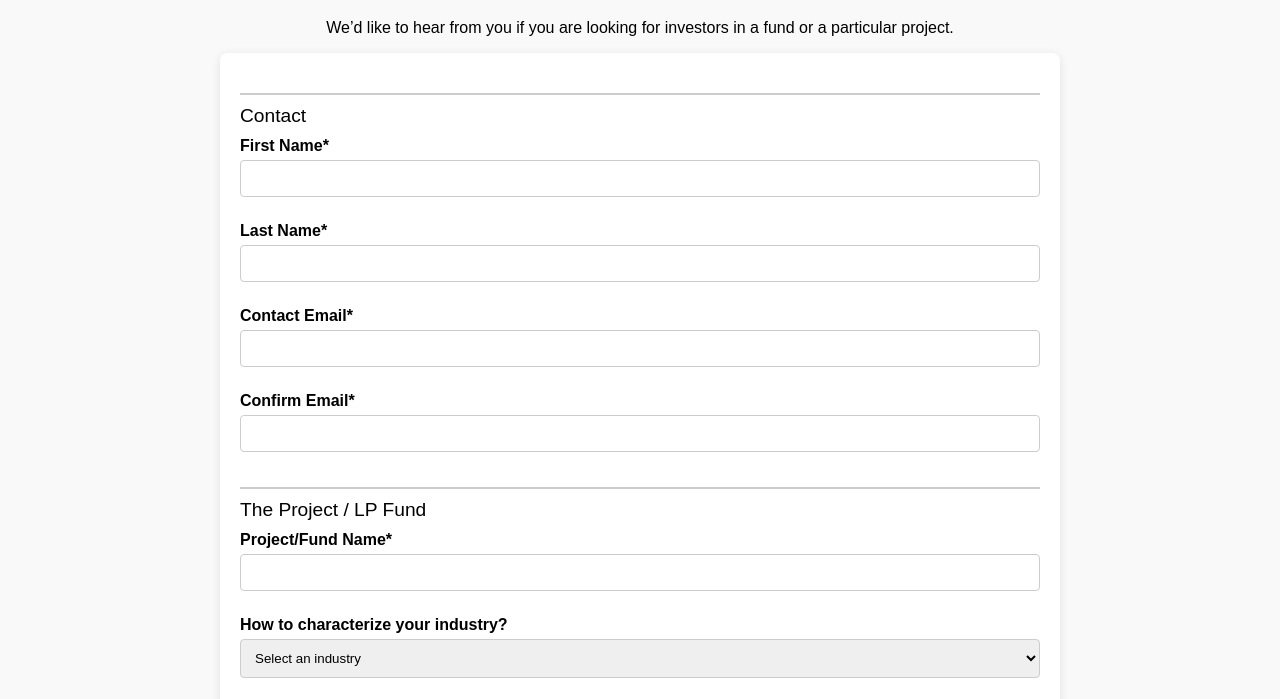
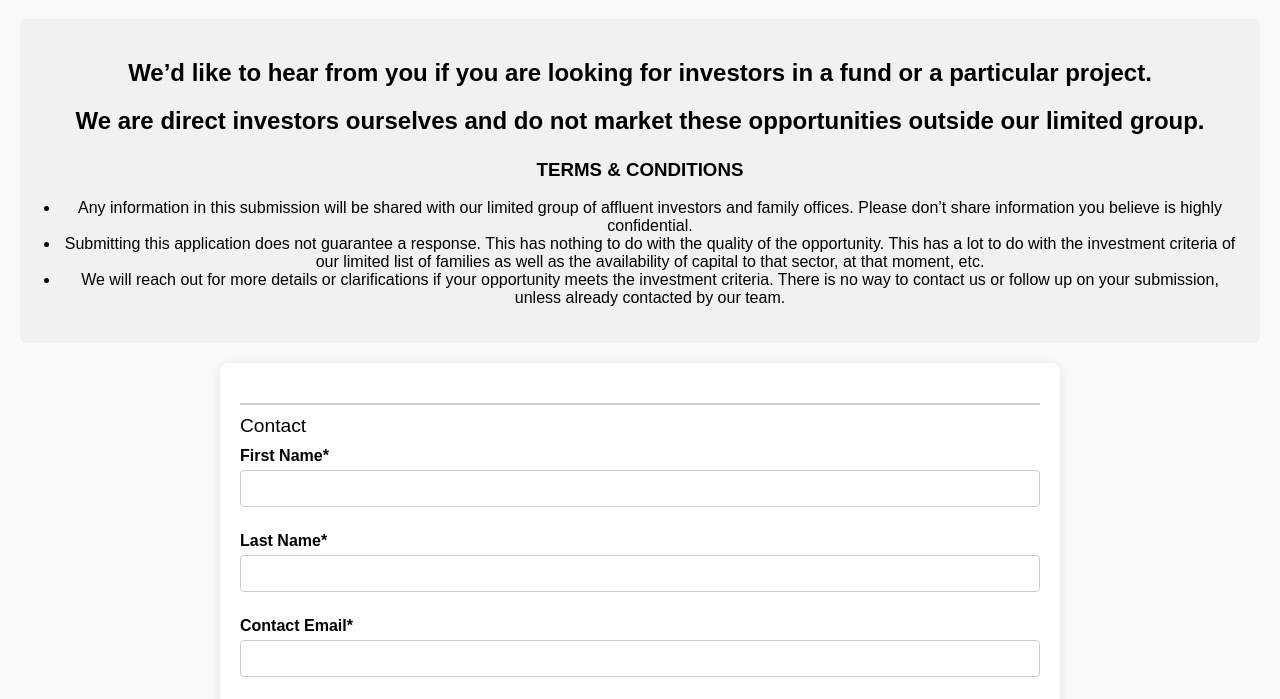
Before and after one commit to lucianlavric/familyofficeproto, a plain HTML site: page investment_submission_form.html in a window 1280 px wide. Shown: the part 81-780 px from the top of the page. Drawn offline with Linux system fonts and the light colour scheme.

Commit message:
added terms and conditions for both forms

```diff
--- a/investment_submission_form.html
+++ b/investment_submission_form.html
@@ -63,12 +63,39 @@
         .submit-button:hover {
             background-color: #45a049;
         }
+
+        .terms-section {
+            background-color: #f1f1f1;
+            padding: 20px;
+            border-radius: 5px;
+            margin-bottom: 20px;
+        }
+
+        .terms-section h2 {
+            font-size: 1.5em;
+        }
+
+        .terms-section ul {
+            list-style-type: disc;
+            padding-left: 20px;
+        }
     </style>
 </head>
 <body>
 
 <h1>Investment Submission Form</h1>
-<p>We’d like to hear from you if you are looking for investors in a fund or a particular project.</p>
+
+<!-- Terms & Conditions Section -->
+<div class="terms-section">
+    <h2>We’d like to hear from you if you are looking for investors in a fund or a particular project.</h2>
+    <h2>We are direct investors ourselves and do not market these opportunities outside our limited group.</p>
+    <h3>TERMS & CONDITIONS</h3>
+    <ul>
+        <li>Any information in this submission will be shared with our limited group of affluent investors and family offices. Please don’t share information you believe is highly confidential.</li>
+        <li>Submitting this application does not guarantee a response. This has nothing to do with the quality of the opportunity. This has a lot to do with the investment criteria of our limited list of families as well as the availability of capital to that sector, at that moment, etc.</li>
+        <li>We will reach out for more details or clarifications if your opportunity meets the investment criteria. There is no way to contact us or follow up on your submission, unless already contacted by our team.</li>
+    </ul>
+</div>
 
 <form action="https://formspree.io/f/mvgonbkz" method="POST">
     <!-- Contact Section -->
```
Also changed, not shown: index.html (+12 -0 lines).
